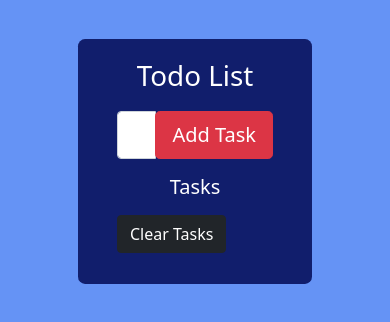
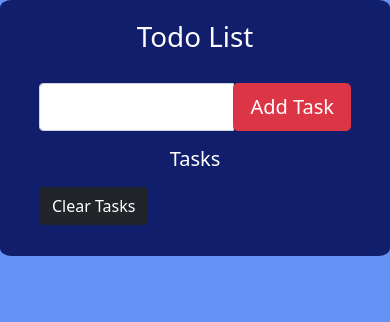
Before and after one commit to xomcodes/TODO, a plain HTML site: page index.html in a window 390 px wide. Drawn offline with nearby package versions, Linux system fonts and the light colour scheme.

Commit message:
worked on mobile view

```diff
--- a/style.css
+++ b/style.css
@@ -29,3 +29,14 @@ h1 {
 .collection {
     padding-left: 0px;
 }
+
+@media (max-width: 600px) {
+    .container {
+        color: white;
+        background-color: #111e6c;
+        padding: 5% 10% 8%;
+        width: 100%;
+        margin: auto;
+        border-radius: 3%;
+    }
+}
```
